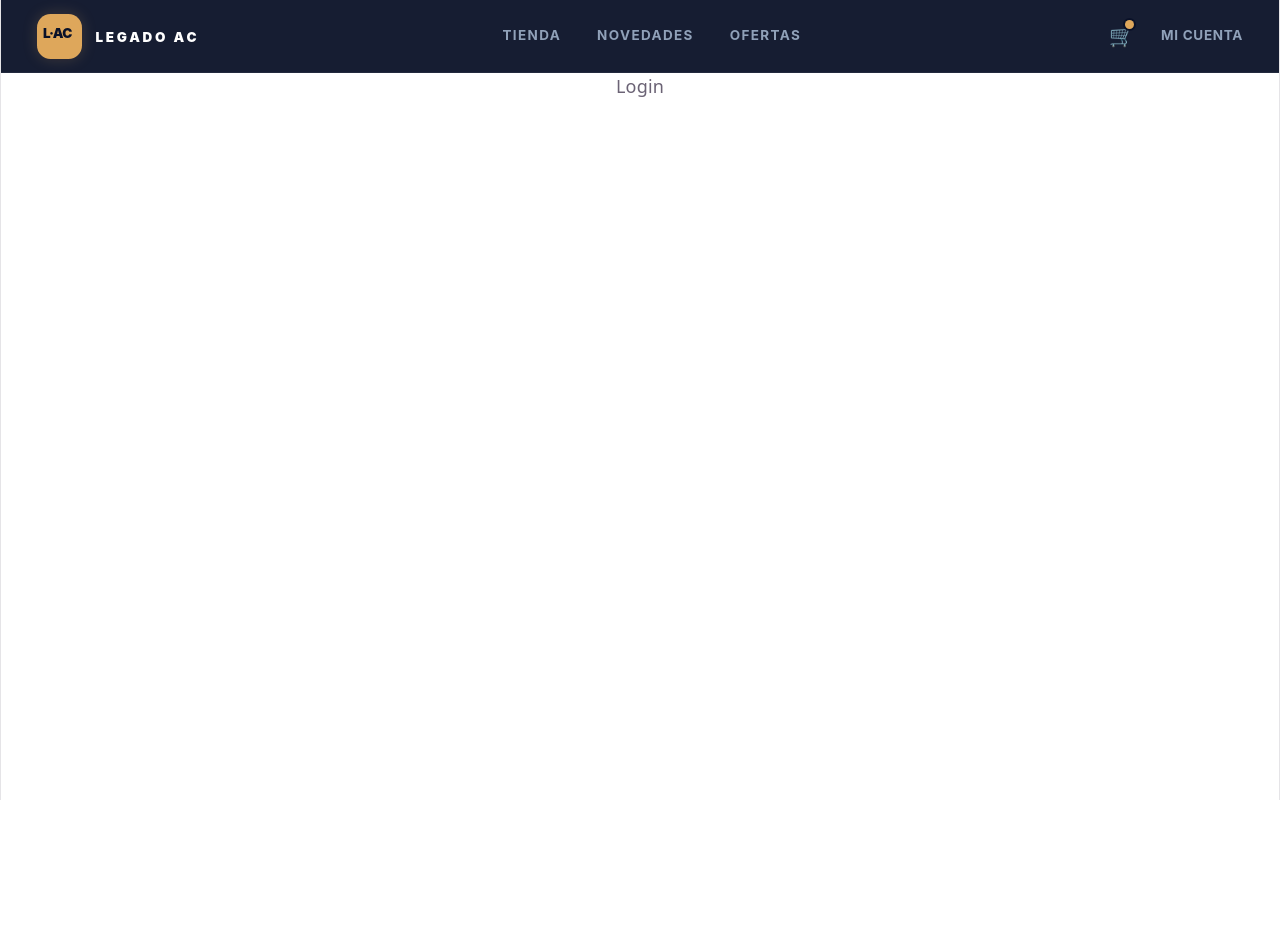
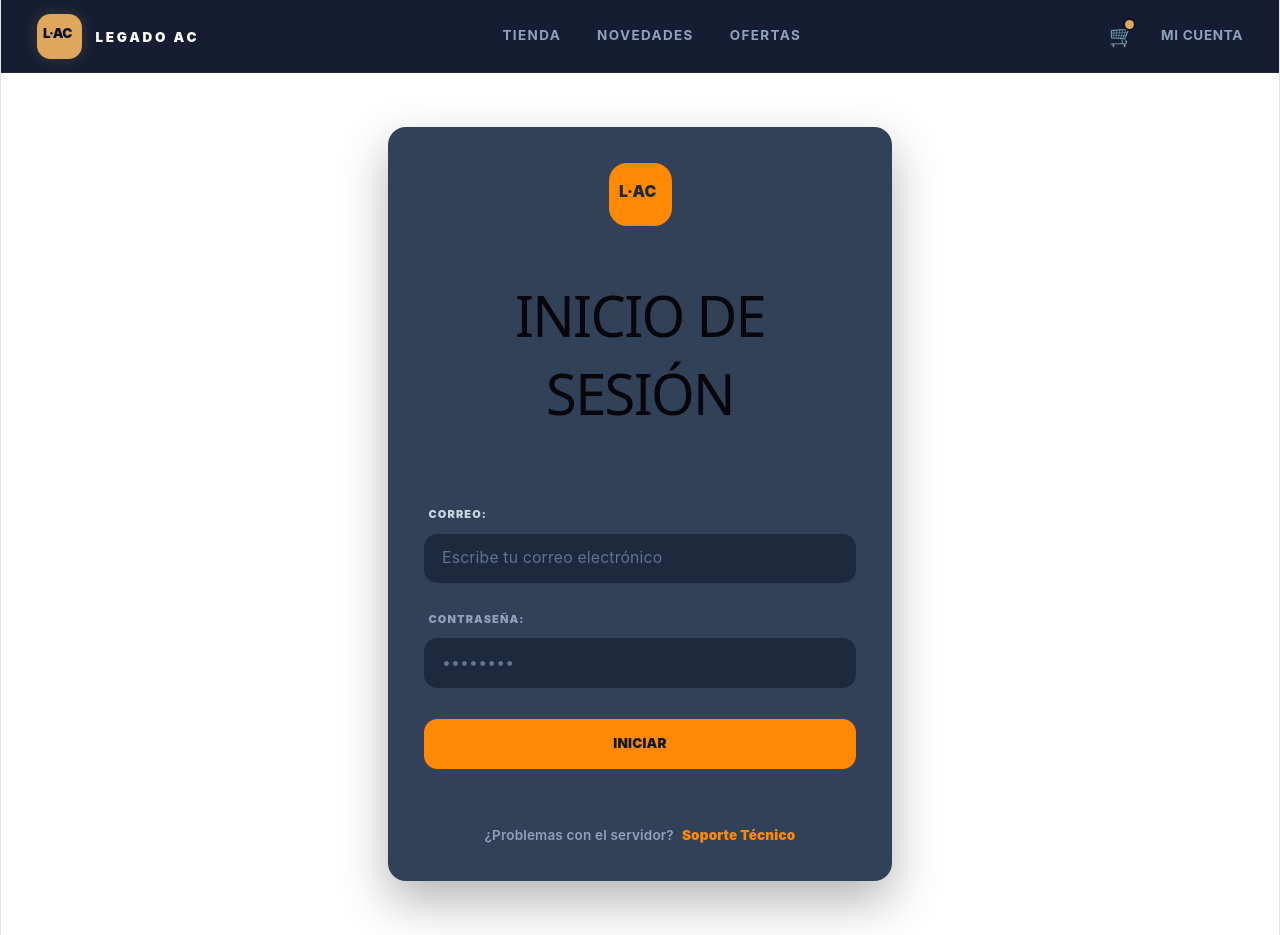
Before and after one commit to lenithb/ecommerce-app, a React (Vite) app: page /login in a window 1280 px wide. Before the commit the page ends 800 px from the top, so only its background shows below. Built offline with nearby package versions, Linux system fonts and the light colour scheme.

Commit message:
creacion del login

```diff
--- a/src/App.tsx
+++ b/src/App.tsx
@@ -5,7 +5,7 @@ import { Home } from "./pages/Home";
 import { AdminPanel } from "./pages/AdminPanel";
 import { ProductDetail } from "./pages/ProductDetail";
 import { About } from "./pages/About";
-import { Login } from "./pages/Login";
+import Login from "./pages/Login";
 import { NotFound } from "./pages/NotFound";
 import { AuthProvider } from "./context/AuthProvider";
 import { ProductProvider } from "./context/ProductProvider";
--- a/src/pages/Login.tsx
+++ b/src/pages/Login.tsx
@@ -1,9 +1,103 @@
-// formulario de login.
-//
-//   import { useState } from "react"                 -> email / password
-//   import { useContext } from "react"               -> AuthContext (login)
-//   import { useNavigate } from "react-router-dom"   -> redirigir al tener sesión
+import { useState, useContext, type FormEvent } from "react";
+import { AuthContext } from "../context/AuthContext";
+import { useNavigate, Link } from "react-router-dom";
 
-export function Login() {
-  return <main>Login</main>;
-}
+const Login = () => {
+  const navigate = useNavigate();
+  const { autentication } = useContext(AuthContext) as any;
+
+  // Mantengo los estados estructurados de forma independiente
+  const [correo, setCorreo] = useState<string>("");
+  const [password, setPassword] = useState<string>("");
+  const [errorVisible, setErrorVisible] = useState<boolean>(false);
+
+  const handleSubmit = (e: FormEvent<HTMLFormElement>) => {
+    e.preventDefault();
+    setErrorVisible(false);
+
+    //  función logica  de validación
+    const validar = autentication(correo, password);
+
+    if (validar.ok) {
+      console.log("logIn");
+      navigate("/");
+    } else {
+      console.log("Usuario o contraseña incorrectos");
+      setErrorVisible(true);
+    }
+  };
+
+  return (
+    <div className="w-full flex items-center justify-center py-12 px-4 sm:px-6 lg:px-8 font-sans">
+      <div className="w-full max-w-md bg-slate-700 backdrop-blur-md p-8 rounded-2xl shadow-[0_20px_50px_rgba(0,0,0,0.3)]">
+        <div className="flex flex-col items-center mb-8 select-none">
+          <div className="relative flex items-center justify-center bg-orange-400 text-slate-800 text-xl  w-14 h-14 rounded-2xl mb-4">
+            <span className="transform -translate-y-0.5 -translate-x-0.5 text-sm font-black">
+              L·AC
+            </span>
+          </div>
+
+          <h1 className="text-xl font-black tracking-[0.2em] text-white uppercase">
+            Inicio de sesión
+          </h1>
+        </div>
+
+        {errorVisible && (
+          <div className="mb-4 p-3 bg-red-500/10 border border-red-500/20 text-red-400 text-xs font-semibold rounded-xl text-left">
+            ⚠️ Usuario o contraseña incorrectos
+          </div>
+        )}
+
+        <form onSubmit={handleSubmit} className="space-y-5 text-left">
+          <div className="flex flex-col gap-1.5">
+            <label className="text-[11px] font-black uppercase tracking-widest text-slate-300 pl-1">
+              Correo:
+            </label>
+            <input
+              className="w-full bg-slate-800 rounded-xl px-4 py-3 text-sm text-white placeholder-slate-500 focus:outline-none focus:border-orange-400 focus:ring-1 focus:ring-orange-400 transition-all duration-200 outline-none"
+              type="email"
+              placeholder="Escribe tu correo electrónico"
+              value={correo}
+              onChange={(e) => setCorreo(e.target.value)}
+              required
+            />
+          </div>
+
+          <div className="flex flex-col gap-1.5">
+            <label className="text-[11px] font-black uppercase tracking-widest text-slate-400 pl-1">
+              Contraseña:
+            </label>
+            <input
+              className="w-full bg-slate-800 rounded-xl px-4 py-3 text-sm text-white placeholder-slate-500 focus:outline-none focus:border-orange-400 focus:ring-1 focus:ring-orange-400 transition-all duration-200 outline-none"
+              type="password"
+              placeholder="••••••••"
+              value={password}
+              onChange={(e) => setPassword(e.target.value)}
+              required
+            />
+          </div>
+
+          <div className="pt-2 grid">
+            <button className="w-full bg-orange-400 hover:bg-orange-300 text-slate-900 font-black text-xs uppercase py-3.5 px-4 rounded-xl transition-all duration-200 cursor-pointer ">
+              Iniciar
+            </button>
+          </div>
+        </form>
+
+        <div className="mt-8 text-center  pt-5">
+          <p className="text-xs font-semibold text-slate-400">
+            ¿Problemas con el servidor?{" "}
+            <Link
+              to="*"
+              className="text-orange-400 font-black hover:text-white transition-colors ml-1"
+            >
+              Soporte Técnico
+            </Link>
+          </p>
+        </div>
+      </div>
+    </div>
+  );
+};
+
+export default Login;
```
